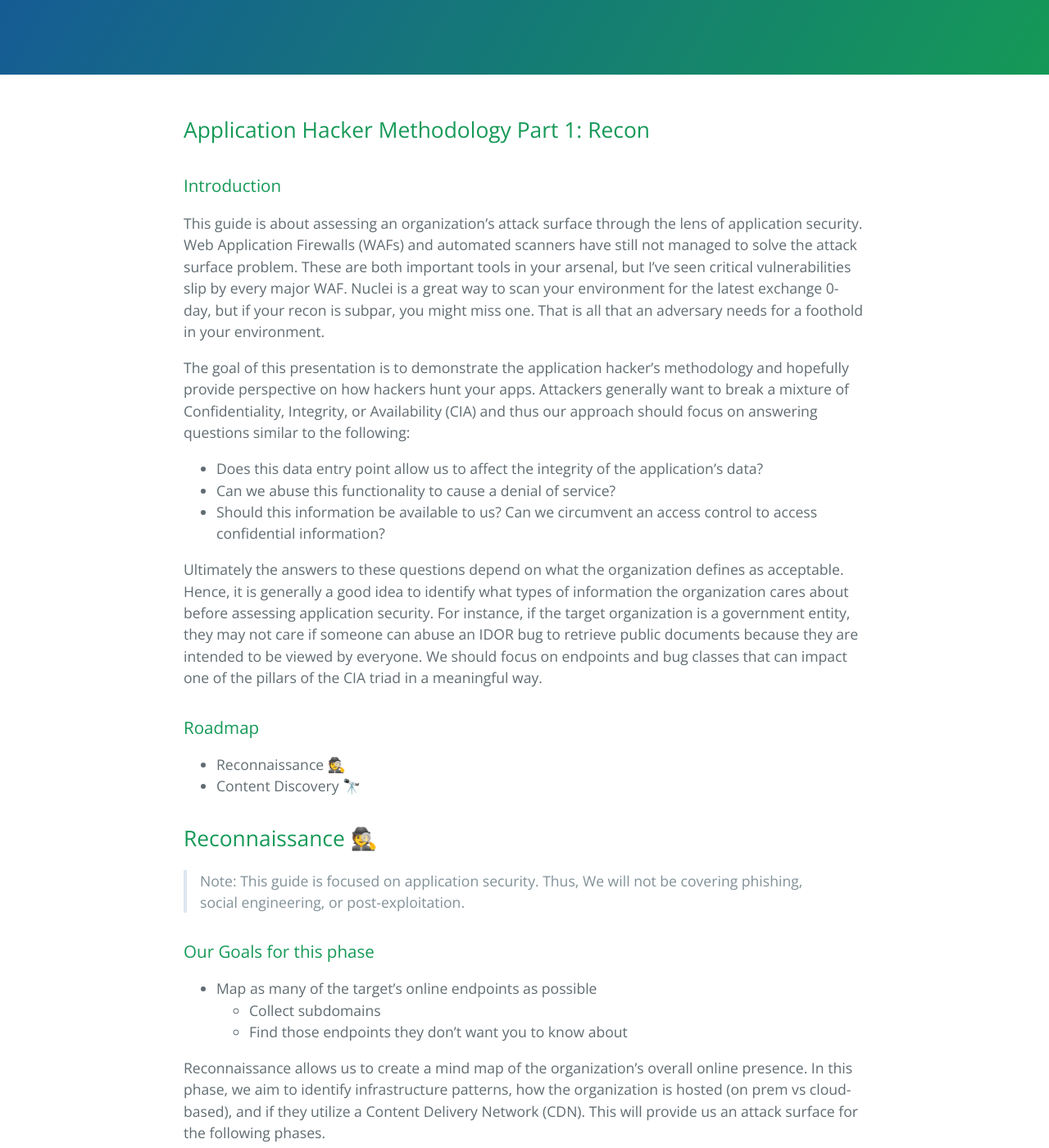
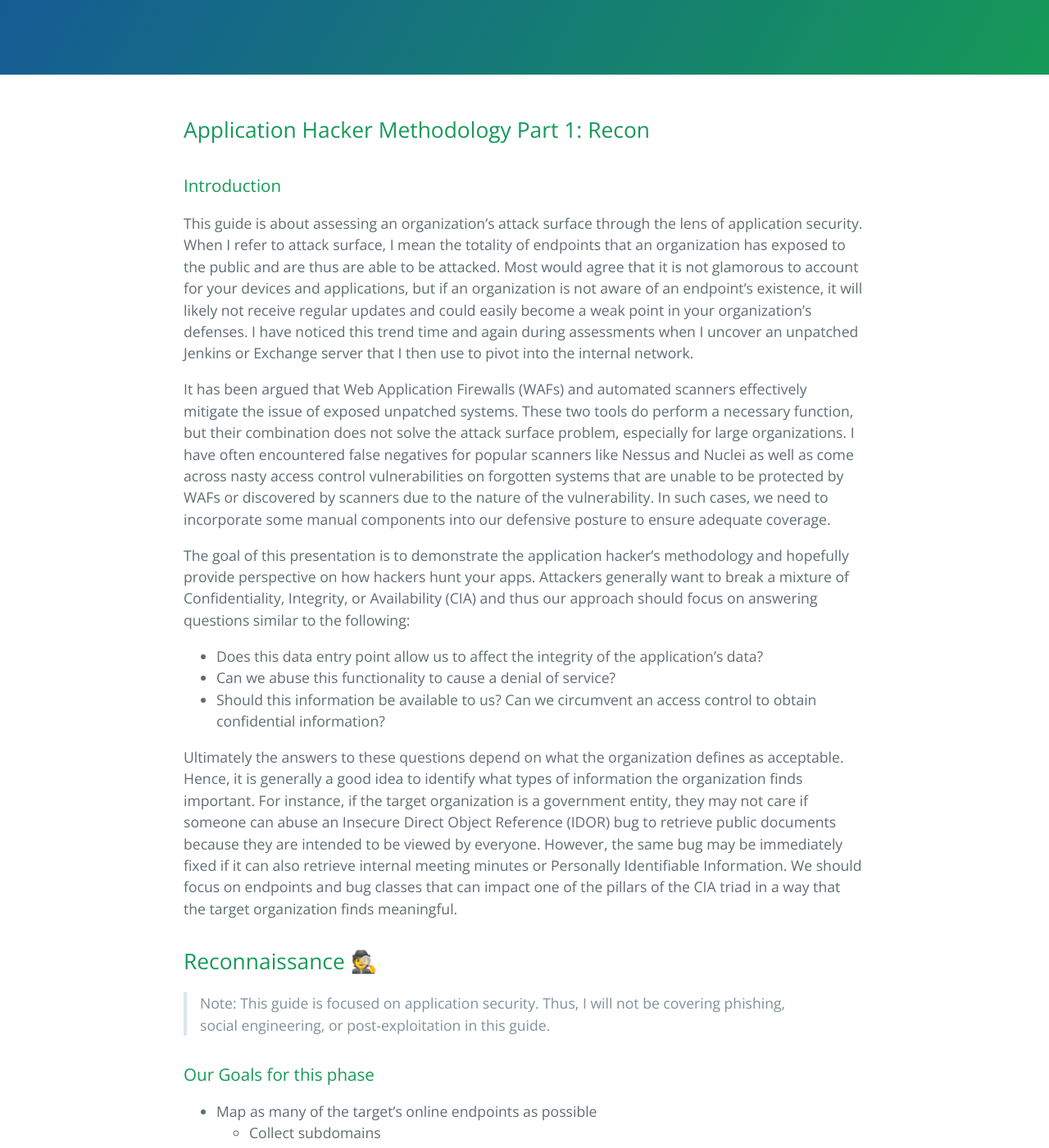
Before and after one commit to AustinCundiff/AustinCundiff.github.io, a Jekyll site: the page built from _posts/2022-10-25-application-hacker-methodology.md, in a window 1280 px wide and 1400 px high, scrolled down 235 px. Shown: the whole window at 82% size. Built offline with Jekyll 4.4.1, drawn with Linux system fonts in a browser that asks for light colours.

Commit message:
Update 2022-10-25-application-hacker-methodology.md

```diff
--- a/_posts/2022-10-25-application-hacker-methodology.md
+++ b/_posts/2022-10-25-application-hacker-methodology.md
@@ -9,22 +9,21 @@ author: Sysdum
 
 ### Introduction
 
-This guide is about assessing an organization's attack surface through the lens of application security. Web Application Firewalls (WAFs) and automated scanners have still not managed to solve the attack surface problem. These are both important tools in your arsenal, but I've seen critical vulnerabilities slip by every major WAF. Nuclei is a great way to scan your environment for the latest exchange 0-day, but if your recon is subpar, you might miss one. That is all that an adversary needs for a foothold in your environment.
+This guide is about assessing an organization's attack surface through the lens of application security. When I refer to attack surface, I mean the totality of endpoints that an organization has exposed to the public and are thus are able to be attacked. Most would agree that it is not glamorous to account for your devices and applications, but if an organization is not aware of an endpoint's existence, it will likely not receive regular updates and could easily become a weak point in your organization's defenses. I have noticed this trend time and again during assessments when I uncover an unpatched Jenkins or Exchange server that I then use to pivot into the internal network.
+
+It has been argued that Web Application Firewalls (WAFs) and automated scanners effectively mitigate the issue of exposed unpatched systems. These two tools do perform a necessary function, but their combination does not solve the attack surface problem, especially for large organizations. I have often encountered false negatives for popular scanners like Nessus and Nuclei as well as come across nasty access control vulnerabilities on forgotten systems that are unable to be protected by WAFs or discovered by scanners due to the nature of the vulnerability. In such cases, we need to incorporate some manual components into our defensive posture to ensure adequate coverage.
 
 The goal of this presentation is to demonstrate the application hacker's methodology and hopefully provide perspective on how hackers hunt your apps. Attackers generally want to break a mixture of Confidentiality, Integrity, or Availability (CIA) and thus our approach should focus on answering questions similar to the following:
 * Does this data entry point allow us to affect the integrity of the application's data?
 * Can we abuse this functionality to cause a denial of service?
-* Should this information be available to us? Can we circumvent an access control to access confidential information?
+* Should this information be available to us? Can we circumvent an access control to obtain confidential information?
 
-Ultimately the answers to these questions depend on what the organization defines as acceptable. Hence, it is generally a good idea to identify what types of information the organization cares about before assessing application security. For instance, if the target organization is a government entity, they may not care if someone can abuse an IDOR bug to retrieve public documents because they are intended to be viewed by everyone. We should focus on endpoints and bug classes that can impact one of the pillars of the CIA triad in a meaningful way.
+Ultimately the answers to these questions depend on what the organization defines as acceptable. Hence, it is generally a good idea to identify what types of information the organization finds important. For instance, if the target organization is a government entity, they may not care if someone can abuse an Insecure Direct Object Reference (IDOR) bug to retrieve public documents because they are intended to be viewed by everyone. However, the same bug may be immediately fixed if it can also retrieve internal meeting minutes or Personally Identifiable Information. We should focus on endpoints and bug classes that can impact one of the pillars of the CIA triad in a way that the target organization finds meaningful.
 
-### Roadmap
-- Reconnaissance 🕵️
-- Content Discovery 🔭
 
 ## Reconnaissance 🕵
 
->Note: This guide is focused on application security. Thus, We will not be covering phishing, social engineering, or post-exploitation.
+>Note: This guide is focused on application security. Thus, I will not be covering phishing, social engineering, or post-exploitation in this guide.
 
 ### Our Goals for this phase
 
```
